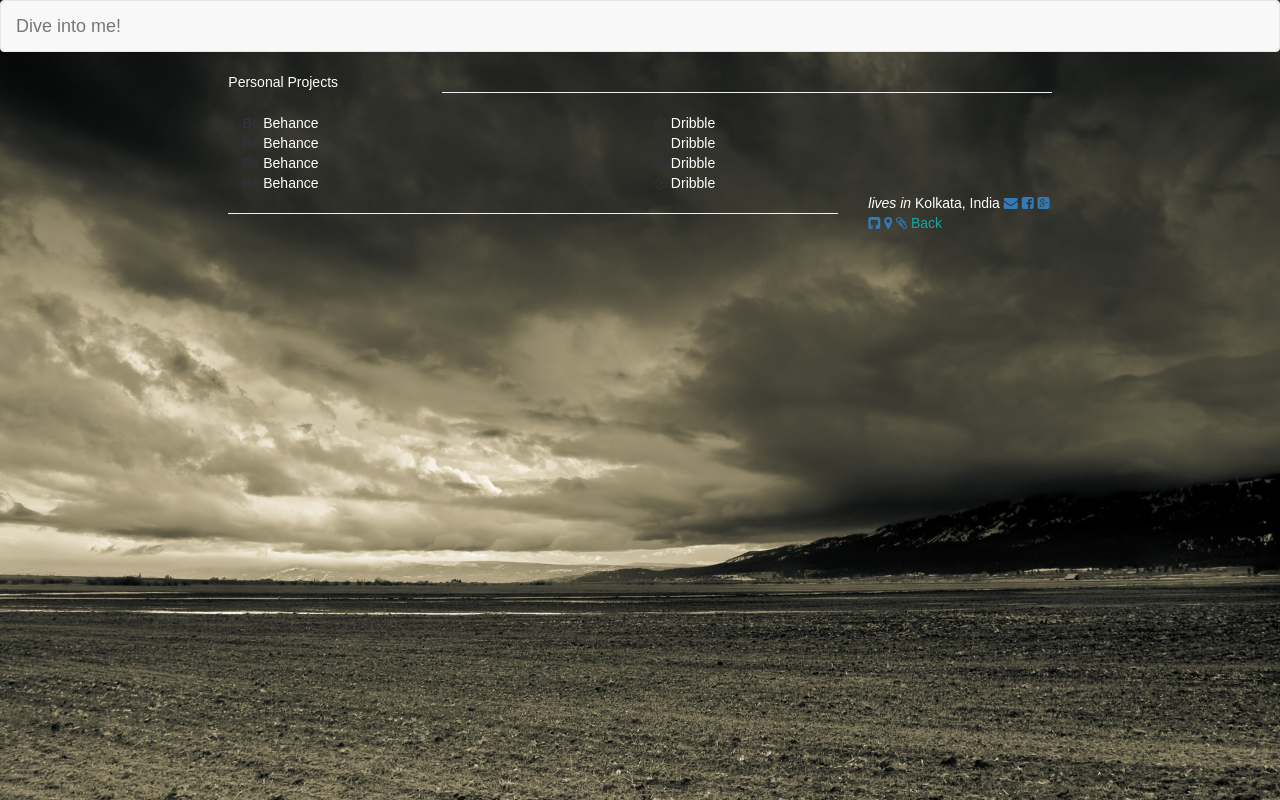
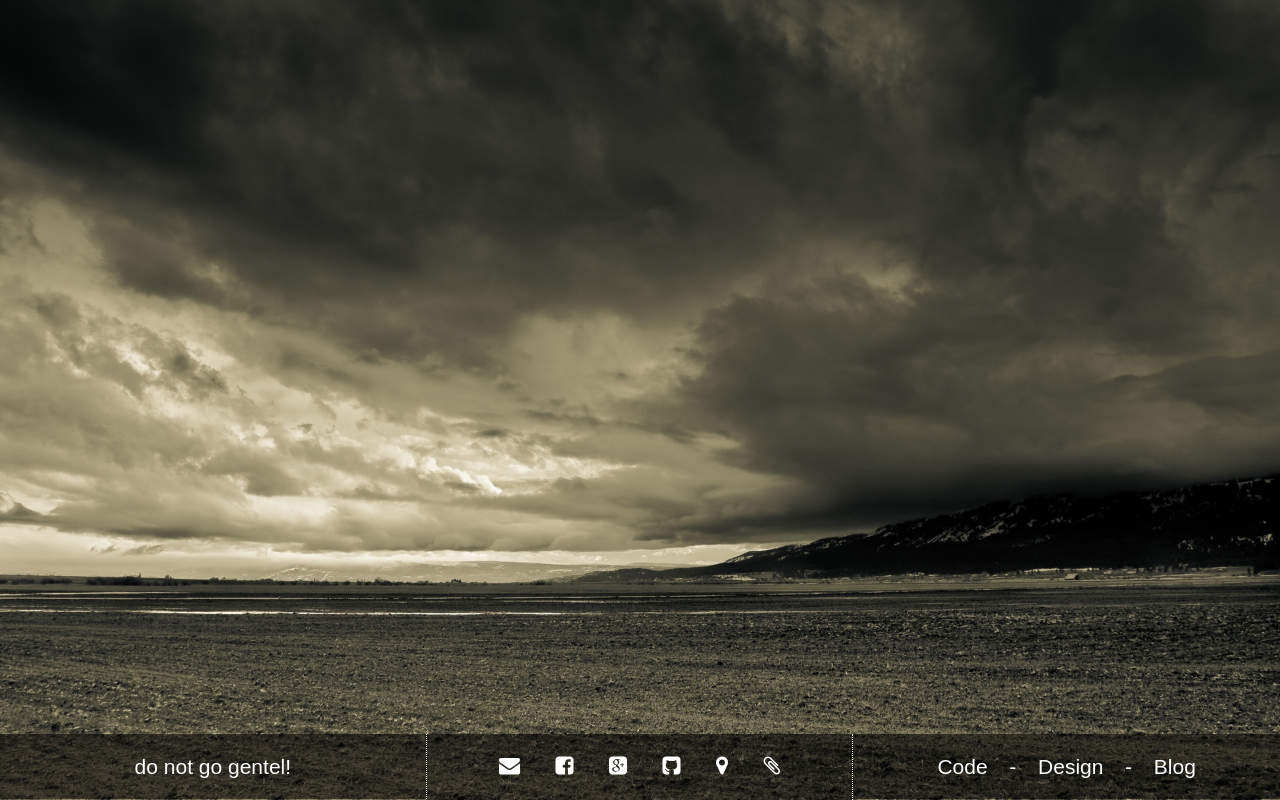
Before and after one commit to sumiet/sumiet.github.io, a PHP site: page /code.html in a window 1280 px wide. Run offline with PHP 8.4, Linux system fonts and the light colour scheme.

Commit message:
data added

```diff
--- a/code.html
+++ b/code.html
@@ -10,76 +10,26 @@
 	<title>Sumit Agarwal</title>
 </head>
 <body>
-	<nav class="navbar navbar-default">
-	  <div class="container-fluid">
-	    <!-- Brand and toggle get grouped for better mobile display -->
-	    <div class="navbar-header">
-	      <button type="button" class="navbar-toggle collapsed" data-toggle="collapse" data-target="#bs-example-navbar-collapse-1">
-	        <span class="sr-only">Toggle navigation</span>
-	        <span class="icon-bar"></span>
-	        <span class="icon-bar"></span>
-	        <span class="icon-bar"></span>
-	      </button>
-	      <a class="navbar-brand" href="#">Dive into me!
-</a>
+	<nav class="navbar-fixed-bottom ">
+	  <div class="container-fluid footer">
+	    <div class="col-md-4 footer-name">
+	    	<a href="https://www.youtube.com/watch?v=8EDnlgnbWFM" target="_blank">do not go gentel!</a>
+	    </div>
+	    <div class="col-md-4 footer-links">
+		    <a href="mailto:sumit1268.11@bitmesra.ac.in" target="_top"><i class="fa fa-envelope" ></i></a>
+			<a href="http://www.facebook.com/sumiet24" target="_blank"><i class="fa fa-facebook-square"  ></i></a>
+			<a href="https://plus.google.com/u/2/118257081115219055174" target="_blank"><i class="fa fa-google-plus-square"></i></a>
+			<a href="http://www.github.com/sumiet"><i class="fa fa-github-square" target="_blank"></i></a>
+			<a href="https://www.google.co.in/maps/place/54%2F4%2FA%2FB,+Subhas+Sarobar+Park,+Phool+Bagan,+Beliaghata,+Kolkata,+West+Bengal+700010/@22.5663879,88.3918073,17z/data=!3m1!4b1!4m2!3m1!1s0x3a027662cd61100b:0x4f87da43eb8faf7e?hl=en" target="_blank"><i class="fa fa-map-marker"></i></a>
+			<a href="resume/sumit-agarwal.pdf" target="_blank"><i class="fa fa-paperclip"></i> </a>
+	    </div>
+	    <div class="col-md-4 footer-navigation">
+	    	<a href="code.html">Code</a> -
+			<a href="design.html">Design</a> -
+			<a href="#">Blog</a>
 	    </div>
 	  </div>
 	</nav>
-	<div class="container-fluid">
-
-		<div class="row page-name">
-			<div class="col-md-2 col-md-offset-2">
-				Personal Projects
-			</div>
-			<div class="col-md-6">
-			<hr />
-			</div>
-		</div>
-		<div class="row">
-			<div class="col-md-8 col-md-offset-2 design-details">
-				<div class="col-md-6 design-details-a">
-					<i class="fa fa-behance" style="color:#303239;"></i> Behance
-				</div>
-				<div class="col-md-6 design-details-b">
-					<i class="fa fa-dribbble" style="color:#303239;"></i> Dribble
-				</div>
-				<div class="col-md-6 design-details-a">
-					<i class="fa fa-behance" style="color:#303239;"></i> Behance
-				</div>
-				<div class="col-md-6 design-details-b">
-					<i class="fa fa-dribbble" style="color:#303239;"></i> Dribble
-				</div>
-				<div class="col-md-6 design-details-a">
-					<i class="fa fa-behance" style="color:#303239;"></i> Behance
-				</div>
-				<div class="col-md-6 design-details-b">
-					<i class="fa fa-dribbble" style="color:#303239;"></i> Dribble
-				</div>
-				<div class="col-md-6 design-details-a">
-					<i class="fa fa-behance" style="color:#303239;"></i> Behance
-				</div>
-				<div class="col-md-6 design-details-b">
-					<i class="fa fa-dribbble" style="color:#303239;"></i> Dribble
-				</div>
-			</div>
-
-		</div>
-		<div class="row my-address">
-			<div class="col-md-6 col-md-offset-2">
-			<hr />
-			</div>
-			<div class="col-md-2 social">
-			<i>lives in </i>Kolkata, India
-				<a href="#"><i class="fa fa-envelope" ></i></a>
-				<a href="www.facebook.com/sumiet24"><i class="fa fa-facebook-square"  ></i></a>
-				<a href="https://plus.google.com/u/2/118257081115219055174"><i class="fa fa-google-plus-square"></i></a>
-				<a href="www.github.com/sumiet"><i class="fa fa-github-square" ></i></a>
-				<a href="https://www.google.co.in/maps/place/54%2F4%2FA%2FB,+Subhas+Sarobar+Park,+Phool+Bagan,+Beliaghata,+Kolkata,+West+Bengal+700010/@22.5663879,88.3918073,17z/data=!3m1!4b1!4m2!3m1!1s0x3a027662cd61100b:0x4f87da43eb8faf7e?hl=en"><i class="fa fa-map-marker"></i></a>
-				<a href="resume/sumit-agarwal.pdf"><i class="fa fa-paperclip"></i> </a>
-				<a href="index.html"><span style="color:#16A79D;">Back</span></a>
-			</div>
-		</div>
-	</div>
 </body>
 <script type="text/javascript" src="js/jquery-1.11.2.js"></script>
 <script type="text/javascript" src="js/jquery-ui.js"></script>
```
Also changed, not shown: css/styles.css (+0 -91 lines), design.html (+17 -49 lines), index.html (+0 -81 lines).
